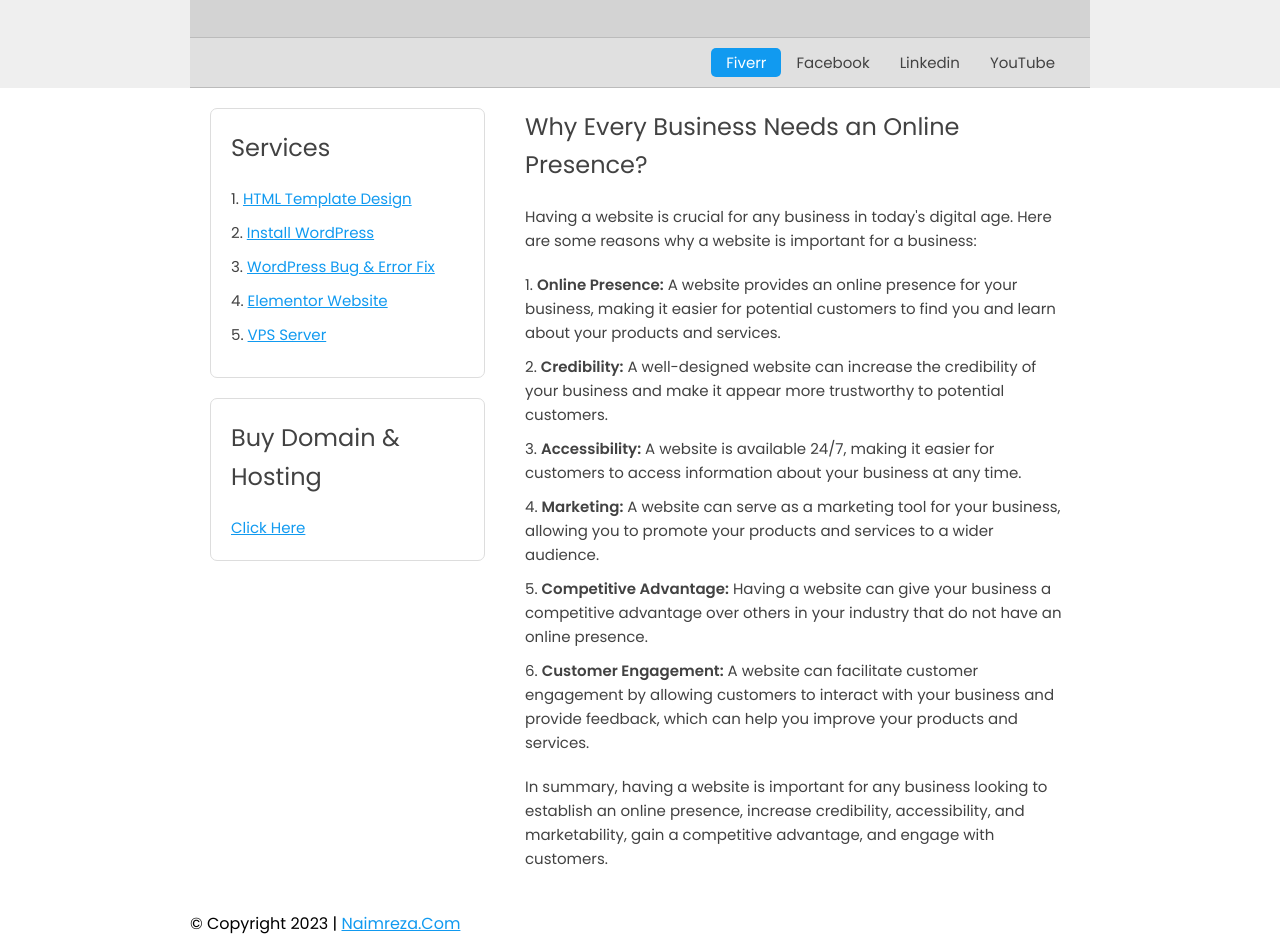
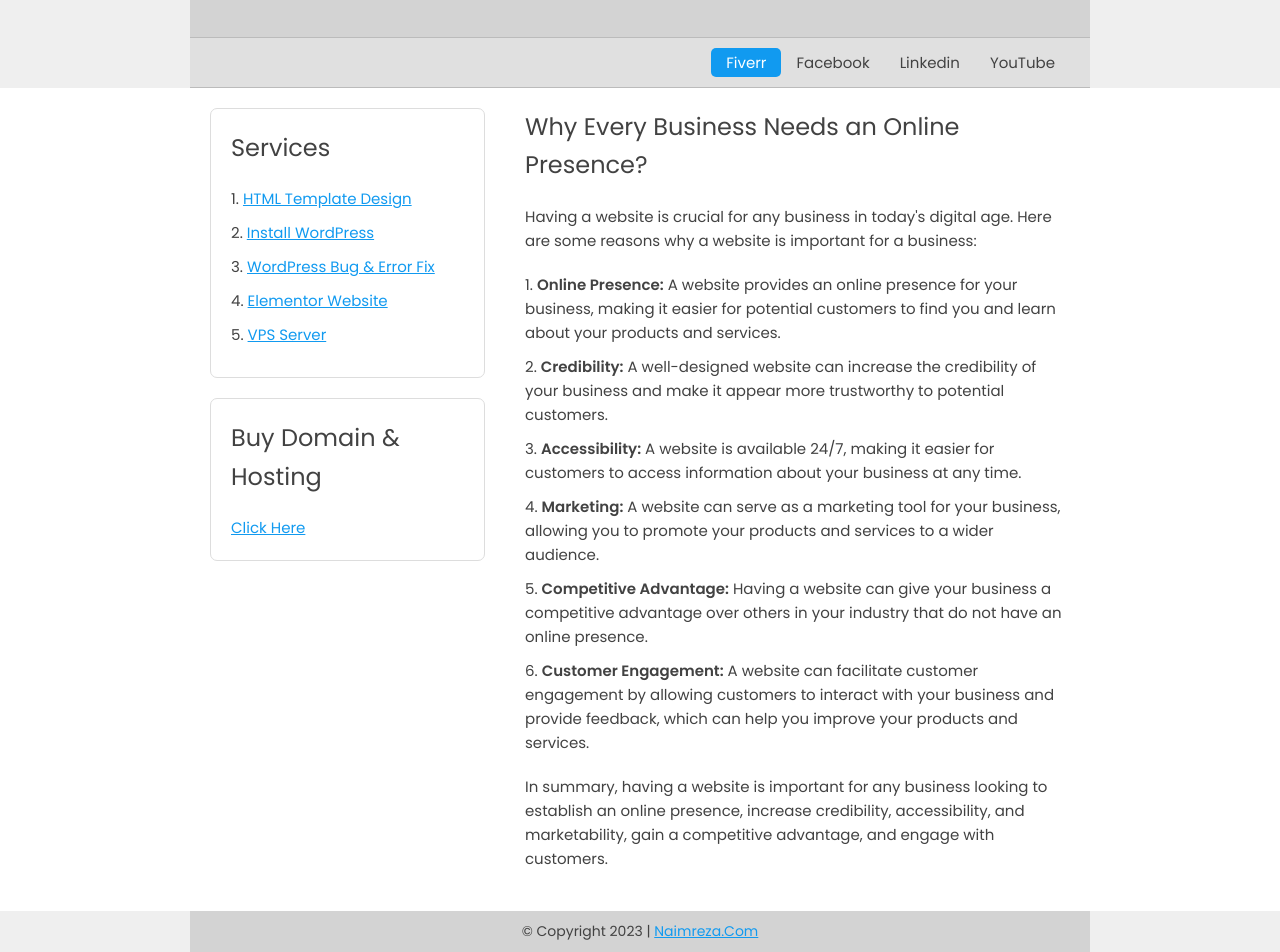
Before and after one commit to naimreza1/static-website, a plain HTML site: page index.html in a window 1280 px wide. Shown: the part 88-1040 px from the top of the page. Drawn offline with Linux system fonts and the light colour scheme.

Commit message:
Update style.css

```diff
--- a/style.css
+++ b/style.css
@@ -106,6 +106,18 @@ a{
     padding: 20px;
     margin-bottom: 20px
 }
+#footer{
+    background-color: #EFEFEF;
+}
+.footer{
+    background-color: #D3D3D3;
+}
+#footer p {
+    text-align: center;
+    font-size: 14px;
+    padding: 10px 20px;
+    color: #424242;
+}
 @media only screen and (max-width: 670px){
     .nr {
         flex-direction: column;
```
